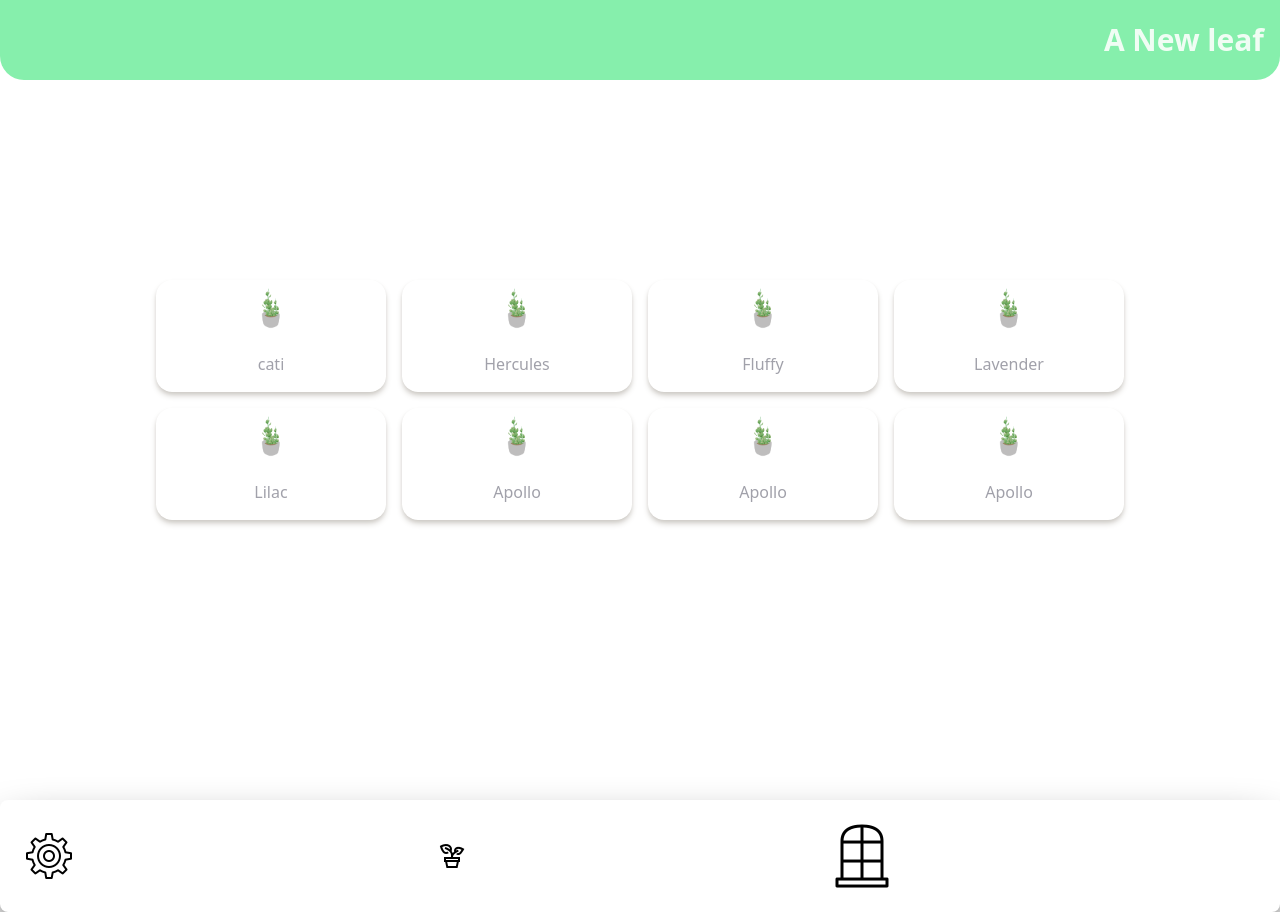
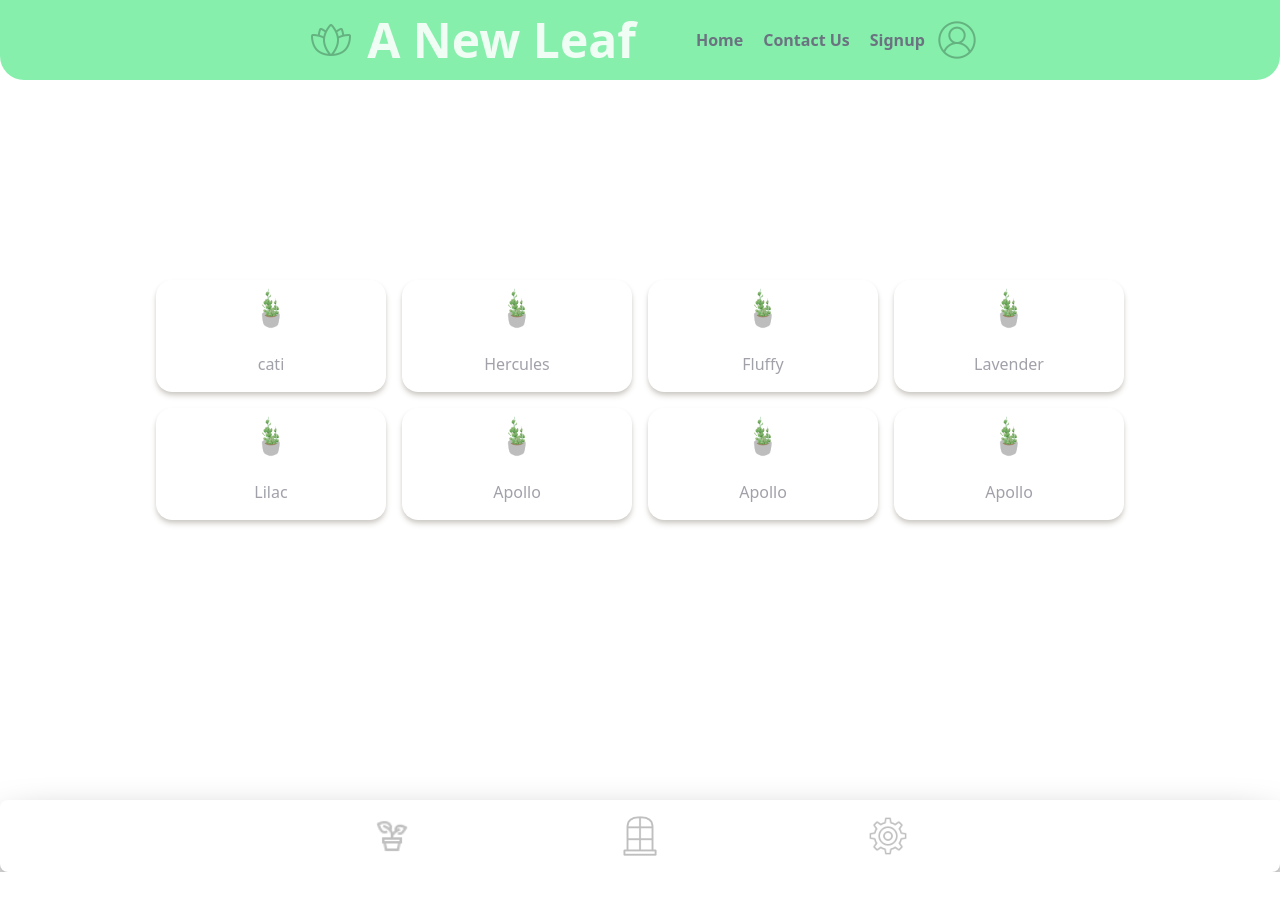
Before and after one commit to MustyBraid/a-new-leaf-application, a React (Create React App) app: page / in a window 1280 px wide. After the commit the page ends 872 px from the top, so only its background shows below. Built offline with nearby package versions, Linux system fonts and the light colour scheme.

Commit message:
More work done to footer and Navbar

```diff
--- a/src/components/Footer.jsx
+++ b/src/components/Footer.jsx
@@ -5,17 +5,19 @@ import windowPane from '../assets/windowPane.png';
 
 const Footer = () => {
   return (
-<footer className="flex-row justify-center p-4 rounded-lg shadow-black shadow-2xl md:flex md:items-center md:justify-between md:p-6 bg-white rounded-tr-sm ">
+<footer className="flex-row justify-center p-4 rounded-lg shadow-black shadow-2xl  bg-white rounded-tr-sm ">
 
-<div className='flex flex-row'>
-          <img className='' src={gear} alt="" />
+<div className='flex justify-center items-center'>
+    <div className='flex space-x-52'>
+
+    <img className='h-10 w-10 opacity-25' src={pottedPlant} alt="Potted plant footer" />
+
+    <img className='h-10 w-10 opacity-25' src={windowPane} alt="window pane footer" />
+
+        <img className='h-10 w-10 opacity-25' src={gear} alt="Gear Icon footer" />
+
+    </div>
 </div>
-
-    <img className='' src={pottedPlant} alt="" />
-
-    <img className='' src={windowPane} alt="" />
-    <br></br>
-
 </footer>
   )
 }
--- a/src/components/Navbar.jsx
+++ b/src/components/Navbar.jsx
@@ -1,12 +1,31 @@
 import React from 'react'
+import lotusFlowerLogo from '../assets/lotus-flower-logo.png';
+import UserIcon from '../assets/UserIcon.png';
 
-
+{/* Navbar */}
 const NavBar = () => {
   return (
-    <div className='fixed w-full h-[80px] flex justify-between items-center px-4 bg-green-300 text-gray-300 rounded-b-3xl'>
-     {/* navbar */}
-     <h1 className='md:p-2 lg:px-4 font-semibold block text-green-50 text-3xl py-1 absolute right-0'>A New leaf</h1>
+
+<nav class="fixed w-full h-[80px] flex items-center px-4 bg-green-300 text-gray-300 rounded-b-3xl">
+  <div class="max-w-6xl mx-auto px-4">
+    <div class="flex justify-between">
+      <div class="flex space-x-7">
+        <div>
+          <a href="#" class="flex items-center py-4 px-2">
+            <img src={lotusFlowerLogo} alt="Logo" className="h-10 w-10 opacity-25 float-right block" />
+            <span class="md:p-2 lg:px-4 font-semibold block text-green-50 text-5xl py-1 text-center"> A New Leaf </span>
+          </a>
+        </div>
+        <div class="hidden md:flex items-center space-x-1">
+          <a href="" className="py-4 px-2 text-gray-500 font-semibold hover:text-green-500 transition duration-300"> Home </a>
+          <a href="" className="py-4 px-2 text-gray-500 font-semibold hover:text-green-500 transition duration-300"> Contact Us </a>
+          <a href="" className="py-4 px-2 text-gray-500 font-semibold hover:text-green-500 transition duration-300"> Signup </a>
+          <img className="h-10 w-10 opacity-25 block" src={UserIcon} alt="" />
+        </div>
+      </div>
     </div>
+  </div>
+</nav>
   )
 }
 
```
Also changed, not shown: src/assets/UserIcon.png (added), src/assets/lotus-flower-logo.png (added).
